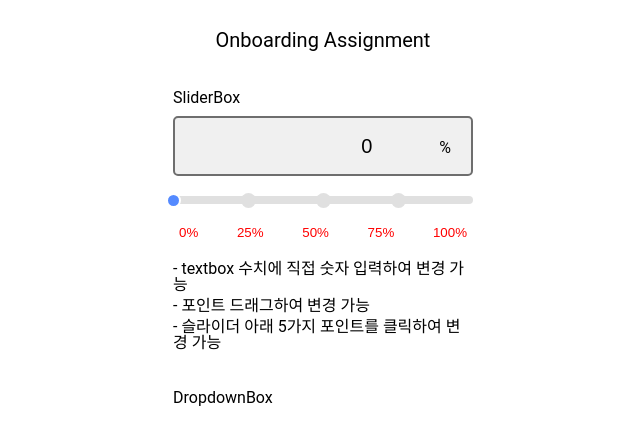
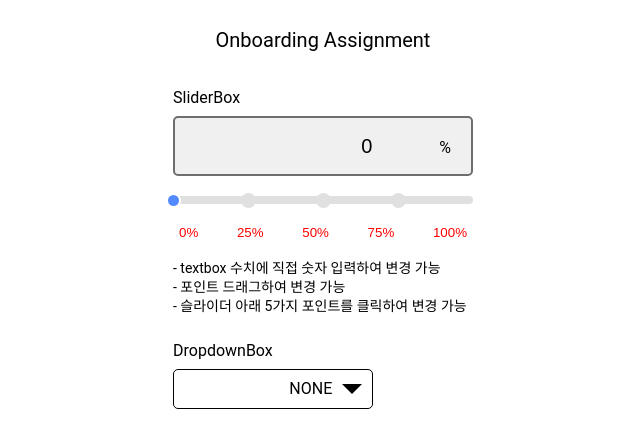
Before and after one commit to Keunyeong/wanted_pre_onboarding, a React (Create React App) app: page / in a window 1280 px wide. Shown: the top 448 px of the page, without its empty margins (317-957 px from the left). Built offline with nearby package versions, Linux system fonts and the light colour scheme.

Commit message:
feat: DropdownBox Complete & Added Readme.

```diff
--- a/src/App.js
+++ b/src/App.js
@@ -1,13 +1,16 @@
+import { useRef } from "react";
 import styled from "styled-components";
 import Dropdown from "./components/Dropdown";
 import Slider from "./components/Slider";
 
 export default function App() {
+  const main = useRef();
+
   return (
-    <Main className="App">
+    <Main className="App" ref={main}>
       <h1>Onboarding Assignment</h1>
       <Slider />
-      <Dropdown />
+      <Dropdown main={main} />
     </Main>
   );
 }
--- a/src/components/Dropdown.jsx
+++ b/src/components/Dropdown.jsx
@@ -1,9 +1,69 @@
+import { useEffect, useState } from "react";
 import styled from "styled-components";
 
-export default function Dropdown() {
+const data = [
+  "chocolate",
+  "strawbarry",
+  "apply",
+  "banana",
+  "cake",
+  "juice",
+  "rice",
+];
+
+export default function Dropdown({ main }) {
+  const [isList, setIsList] = useState(false);
+  const [selected, setSelected] = useState("NONE");
+  const [array, setArray] = useState(data);
   return (
     <DropdownBox>
       <h2>DropdownBox</h2>
+      <Box>
+        <Select
+          onClick={(e) => {
+            e.stopPropagation();
+            setIsList(!isList);
+          }}
+        >
+          <div className="selected">{selected}</div>
+          <div className="arrow">
+            <img src="assets/down-arrow.svg" alt="DOWNARROW" />
+          </div>
+        </Select>
+        <List isList={isList}>
+          <div className="search">
+            <input
+              type="text"
+              placeholder="search here!"
+              className="search_input"
+              onChange={(e) => {
+                e.stopPropagation();
+                const searchData = data.filter((item) => {
+                  return item.includes(e.target.value);
+                });
+                setArray(searchData);
+              }}
+            />
+          </div>
+          <ul className="list">
+            {array.map((item, index) => {
+              return (
+                <li
+                  onClick={() => {
+                    setSelected(item);
+                    setIsList(false);
+                    document.querySelector(".search_input").value = "";
+                    setArray(data);
+                  }}
+                  key={index}
+                >
+                  {item}
+                </li>
+              );
+            })}
+          </ul>
+        </List>
+      </Box>
     </DropdownBox>
   );
 }
@@ -15,3 +75,86 @@ const DropdownBox = styled.div`
     margin: 10px 0;
   }
 `;
+const Box = styled.div`
+  position: relative;
+`;
+
+const Select = styled.div`
+  display: flex;
+  align-items: center;
+  width: 200px;
+  height: 40px;
+  border: 1px solid black;
+  box-sizing: border-box;
+  border-radius: 5px;
+  cursor: pointer;
+  padding: 0 10px;
+  .selected {
+    width: 160px;
+    padding: 0 10px;
+    text-align: right;
+  }
+  .arrow {
+    width: 20px;
+    display: flex;
+    align-items: center;
+  }
+`;
+
+const List = styled.div`
+  position: absolute;
+  top: 40px;
+  left: 0;
+  z-index: 2;
+  overflow: hidden;
+  width: 200px;
+  height: ${(props) => {
+    if (props.isList) {
+      return "auto";
+    } else {
+      return "0";
+    }
+  }};
+  border: ${(props) => {
+    if (props.isList) {
+      return "1px solid black";
+    } else {
+      return "none";
+    }
+  }};
+  border-radius: 5px;
+  box-shadow: ${(props) => {
+    if (props.isList) {
+      return "5px 3px 3px 1px #e6e6e6";
+    } else {
+      return "none";
+    }
+  }};
+  .search {
+    height: 40px;
+    border-bottom: 1px solid #e6e6e6;
+    input {
+      width: 160px;
+      height: 39px;
+      margin: 0 20px;
+      font-size: 20px;
+      text-align: right;
+      border: none;
+    }
+  }
+  .list {
+    height: auto;
+    max-height: 160px;
+    overflow: scroll;
+    li {
+      height: 40px;
+      text-align: right;
+      line-height: 40px;
+      padding: 0 20px;
+      cursor: pointer;
+      :hover {
+        background-color: #e6e6e6;
+      }
+    }
+  }
+`;
--- a/src/components/Slider.jsx
+++ b/src/components/Slider.jsx
@@ -151,7 +151,6 @@ export default function Slider() {
 
 const SliderBox = styled.div`
   width: 300px;
-  height: 300px;
   h2 {
     margin: 10px 0;
   }
@@ -266,6 +265,7 @@ const BtnBox = styled.div`
 const Manual = styled.div`
   margin: 20px 0;
   p {
+    font-size: 14px;
     margin: 5px 0;
   }
 `;
```
Also changed, not shown: public/assets/down-arrow.svg (added), 1 other file (tests, documents, lock files or other folders).
